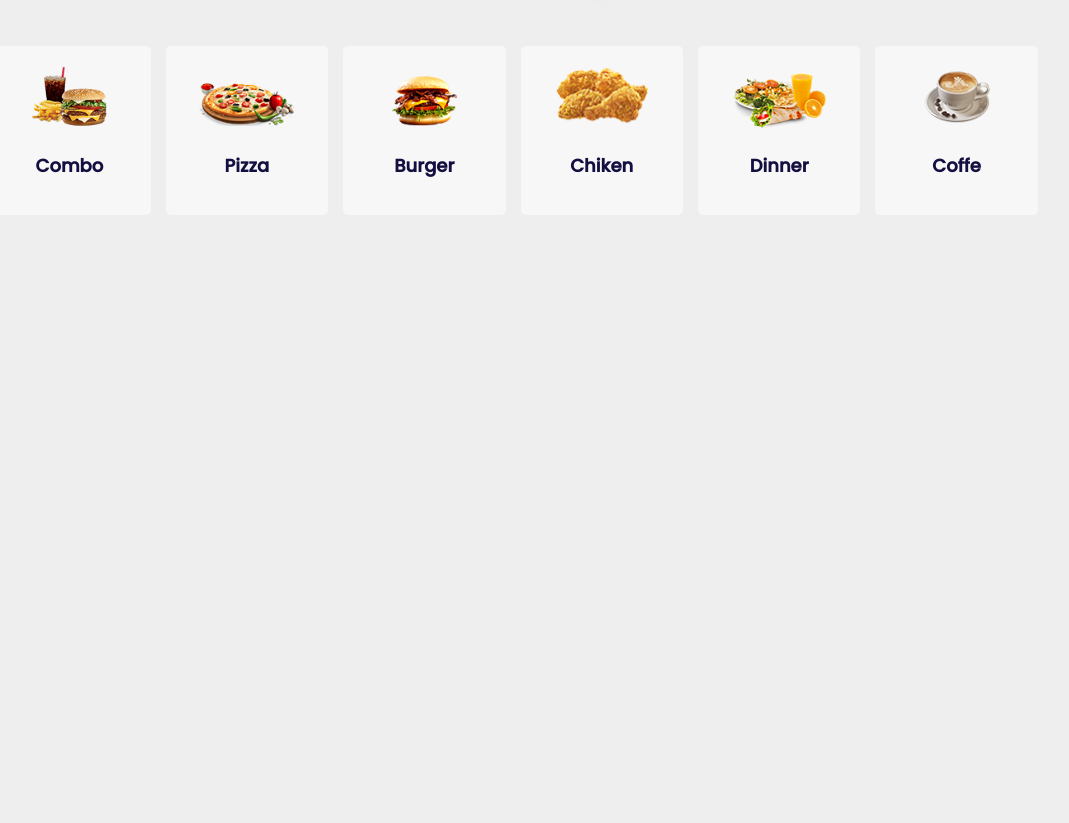
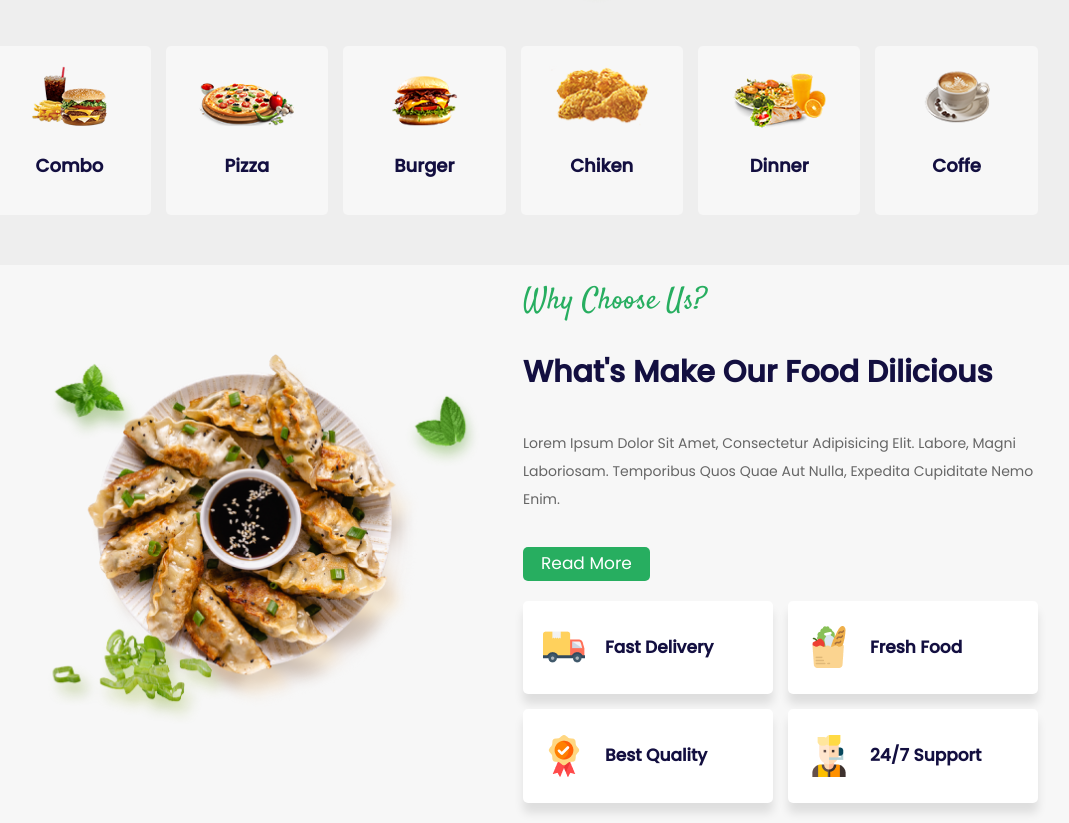
Before and after one commit to Freekson/Grocery-Store, a website: page index.html in a window 1280 px wide. Shown: the part 576-1399 px from the top of the page, without its empty margins (127-1196 px from the left). Before the commit the page ends 841 px from the top, so only its background shows below. Drawn offline with nearby package versions, Linux system fonts and the light colour scheme.

Commit message:
add about section

```diff
--- a/index.html
+++ b/index.html
@@ -169,6 +169,35 @@
             <h3>coffe</h3>
         </a>
     </section>
+    <section class="about" id="about">
+        <div class="image">
+            <img src="build/img/about-img.png" alt="not found :(">
+        </div>
+        <div class="content">
+            <span>why choose us?</span>
+            <h3 class="content__title">what's make our food dilicious</h3>
+            <p>Lorem ipsum dolor sit amet, consectetur adipisicing elit. Labore, magni laboriosam. Temporibus quos quae aut nulla, expedita cupiditate nemo enim.</p>
+            <a href="#" class="btn">read more</a>
+            <div class="icons__wrapper">
+                <div class="icons">
+                    <img src="build/img/serv-1.png" alt="not found :(">
+                    <h3>fast delivery</h3>
+                </div>
+                <div class="icons">
+                    <img src="build/img/serv-2.png" alt="not found :(">
+                    <h3>fresh food</h3>
+                </div>
+                <div class="icons">
+                    <img src="build/img/serv-3.png" alt="not found :(">
+                    <h3>best quality</h3>
+                </div>
+                <div class="icons">
+                    <img src="build/img/serv-4.png" alt="not found :(">
+                    <h3>24/7 support</h3>
+                </div>
+            </div>
+        </div>
+    </section>
     <script src="build/js/script.js"></script>
 </body>
 
```
Also changed, not shown: build/css/style.css, 1 other file.
